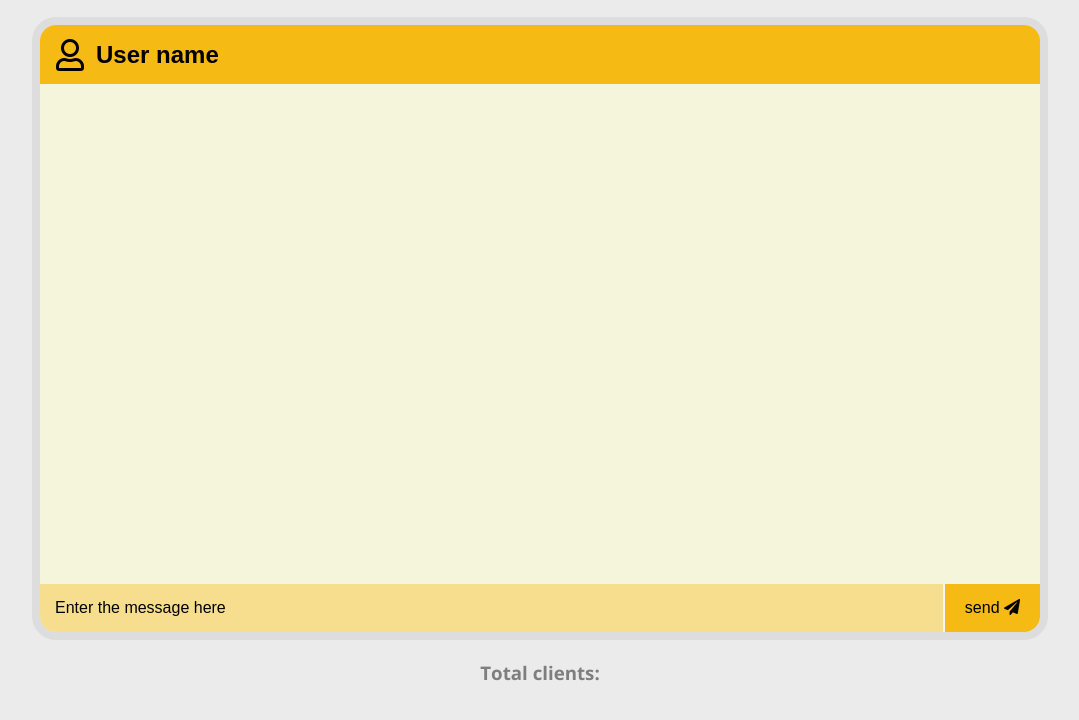
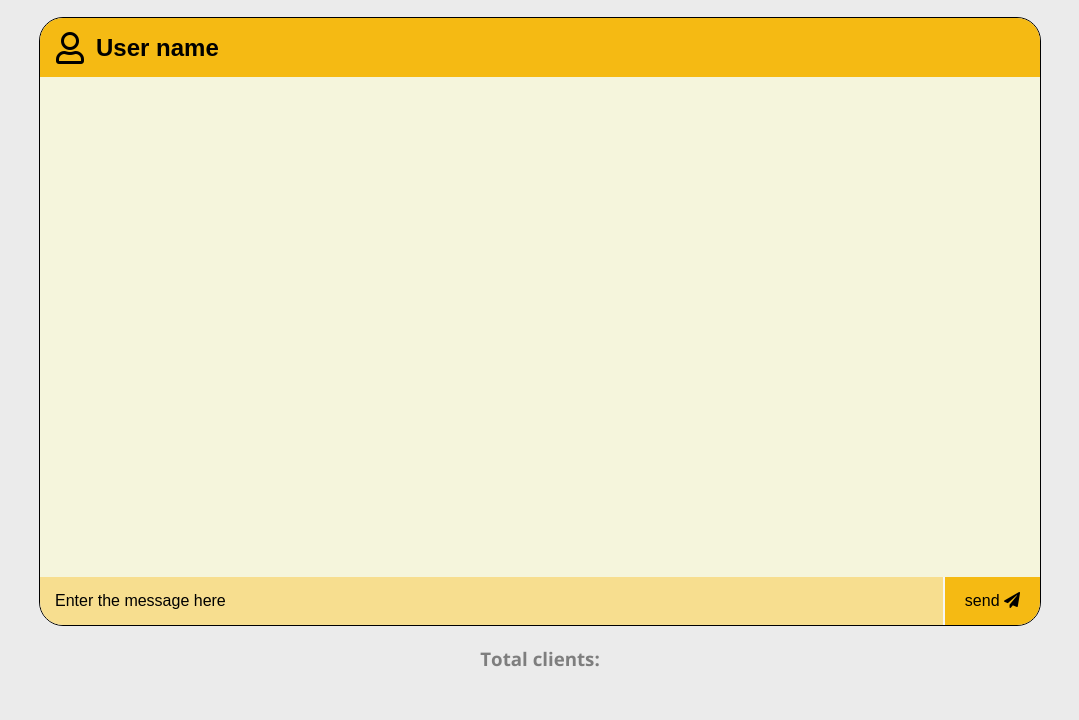
Before and after one commit to anuragmahish/chatapp, a website: page public/index.html in a window 1280 px wide. Shown: the part 66-786 px from the top of the page, without its empty margins (100-1179 px from the left). Drawn offline with nearby package versions, Linux system fonts and the light colour scheme; no server answers.

Commit message:
main_border
border change

```diff
--- a/public/style.css
+++ b/public/style.css
@@ -28,7 +28,7 @@ body {
 }
 
 .main {
-  border: 8px solid #dddddd;
+  border: 1px solid black;
   border-radius: 24px;
   overflow: hidden;
 }
```
